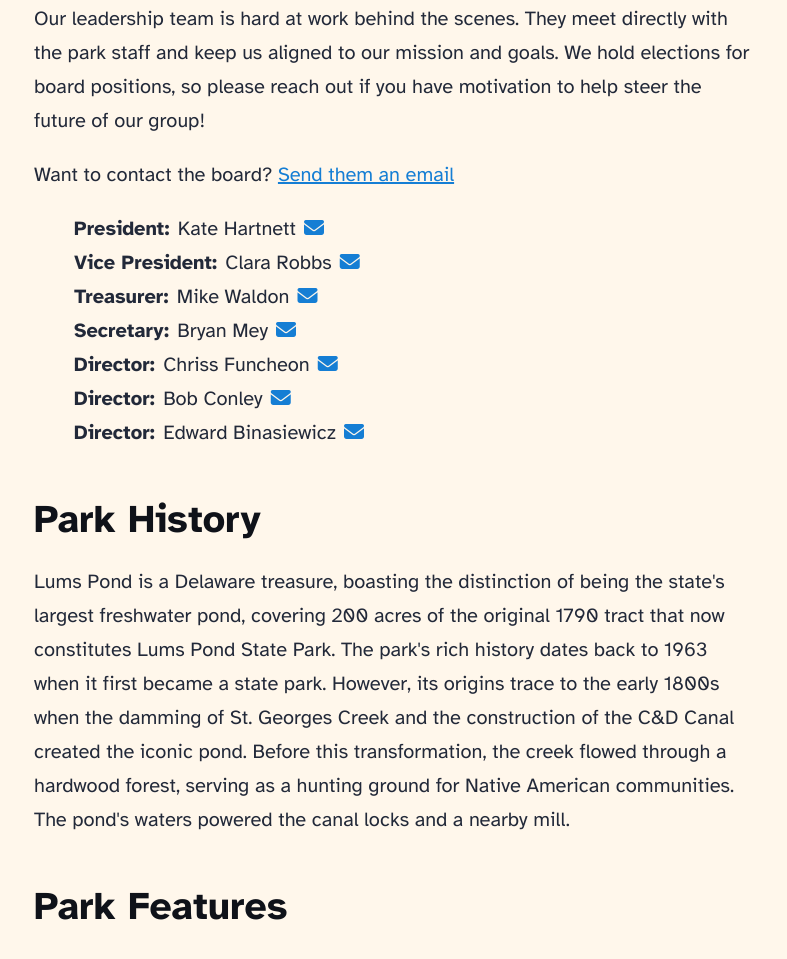
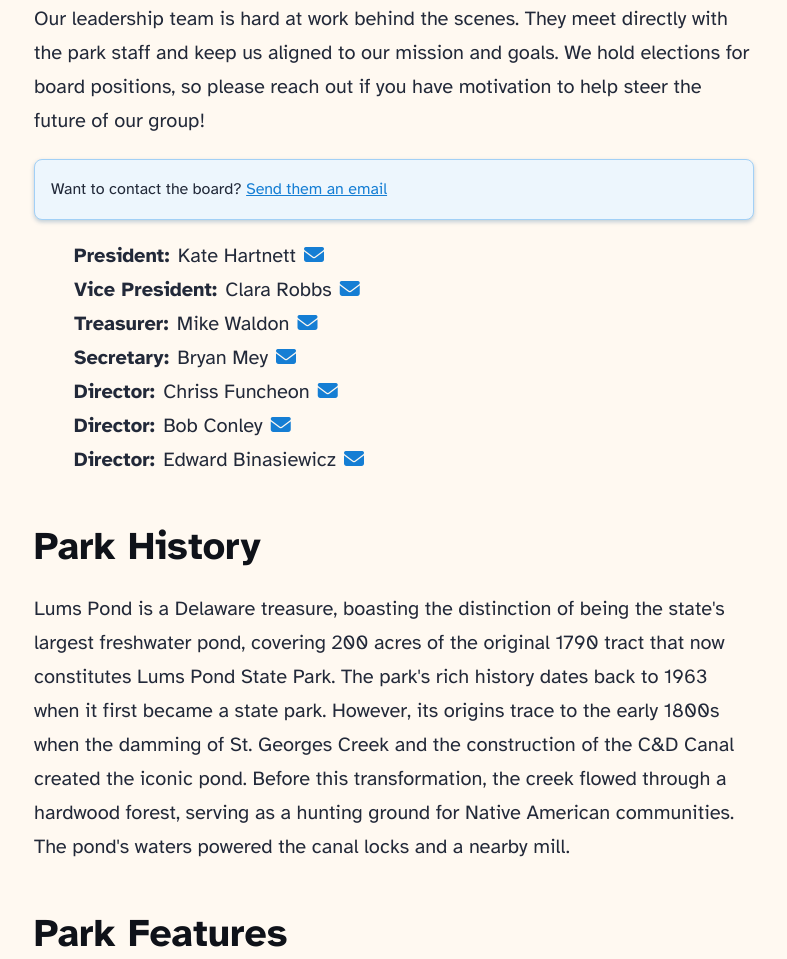
Before and after one commit to bmey/friends-of-lums-pond, an Astro site: page /friends-of-lums-pond/about in a window 1280 px wide. Shown: the part 2414-3373 px from the top of the page, without its empty margins (246-1033 px from the left). Built offline with nearby package versions, Linux system fonts and the light colour scheme; Astro itself is replaced by a stand-in of ours; a web font is replaced by a local one.

Commit message:
style tweaks

```diff
--- a/src/pages/about.astro
+++ b/src/pages/about.astro
@@ -116,7 +116,7 @@ import Layout from "../layouts/SecondaryPage.astro";
 		goals. We hold elections for board positions, so please reach out if you
 		have motivation to help steer the future of our group!
 	</p>
-	<p>Want to contact the board? <a href="mailto:friends-of-lums-pond-board@googlegroups.com">Send them an email</a>
+	<p class="callout">Want to contact the board? <a href="mailto:friends-of-lums-pond-board@googlegroups.com">Send them an email</a>
 	<ul>
 		<BoardMember title="President" name="Kate Hartnett" email="kah@udel.edu" />
 		<BoardMember title="Vice President" name="Clara Robbs" email="carpup@verizon.net" />
@@ -210,4 +210,12 @@ import Layout from "../layouts/SecondaryPage.astro";
 	a {
 		white-space: nowrap;
 	}
+	.callout {
+		padding: 1rem;
+		border: 1px solid var(--color-primary-light3);
+		border-radius: 0.5rem;
+		background: var(--color-primary-light5);
+		box-shadow: 0px 2px 4px rgba(var(--color-primary-rgb), 0.25);
+		font-size: 1rem;
+	}
 </style>
--- a/src/pages/index.astro
+++ b/src/pages/index.astro
@@ -74,7 +74,7 @@ import Hero from "../images/HERO.jpeg";
 				background: var(--color-primary);
 				border-radius: 0.5rem;
 				border: none;
-				color: rgba(var(--color-lighter-rgb));
+				color: white;
 				cursor: pointer;
 				font-size: 1rem;
 				outline: 4px solid rgba(var(--color-primary-light-rgb), 0);
--- a/src/styles/global.css
+++ b/src/styles/global.css
@@ -10,6 +10,10 @@
   --color-primary-rgb: 0, 74, 135;
   --color-primary-light: #157ed4;
   --color-primary-light-rgb: 21, 126, 212;
+  --color-primary-light2: #58ABEE;
+  --color-primary-light3: #A2D0F6;
+  --color-primary-light4: #daecfb;
+  --color-primary-light5: #edf6fd;
   --color-primary-dark: #00203b;
   --color-primary-dark-rgb: 0, 32, 59;
   --color-primary-dark2: #001629;
@@ -30,6 +34,7 @@
   --box-shadow: 0 2px 6px rgba(var(--gray), 25%),
     0 8px 24px rgba(var(--gray), 33%), 0 16px 32px rgba(var(--gray), 33%);
 }
+
 @font-face {
   font-family: "Atkinson";
   src: url("/fonts/atkinson-regular.woff") format("woff");
@@ -37,6 +42,7 @@
   font-style: normal;
   font-display: swap;
 }
+
 @font-face {
   font-family: "Atkinson";
   src: url("/fonts/atkinson-bold.woff") format("woff");
@@ -44,18 +50,20 @@
   font-style: normal;
   font-display: swap;
 }
+
 body {
   font-family: "Atkinson", sans-serif;
   margin: 0;
   padding: 0;
   text-align: left;
-  background: var(--color-lighter);
+  background: rgba(var(--color-lighter-rgb), 0.65);
   word-wrap: break-word;
   overflow-wrap: break-word;
   color: var(--color-primary-dark2);
   font-size: 20px;
   line-height: 1.7;
 }
+
 h1,
 h2,
 h3,
@@ -66,44 +74,56 @@ h6 {
   color: rgb(var(--black));
   line-height: 1.2;
 }
+
 h1 {
   font-size: 3.052em;
 }
+
 h2 {
   font-size: 2.441em;
 }
+
 h3 {
   font-size: 1.953em;
 }
+
 h4 {
   font-size: 1.563em;
 }
+
 h5 {
   font-size: 1.25em;
 }
+
 strong,
 b {
   font-weight: 700;
 }
+
 a {
   color: var(--accent);
 }
+
 a:hover {
   color: var(--accent);
 }
+
 p {
   margin-bottom: 1em;
 }
+
 blockquote {
   border-left: 4px solid var(--accent);
   padding: 0 0 0 20px;
   margin: 0px;
   font-size: 1.333em;
 }
+
 hr {
   border: none;
   border-top: 1px solid rgb(var(--gray-light));
 }
+
 @media (max-width: 720px) {
   body {
     font-size: 18px;
```
